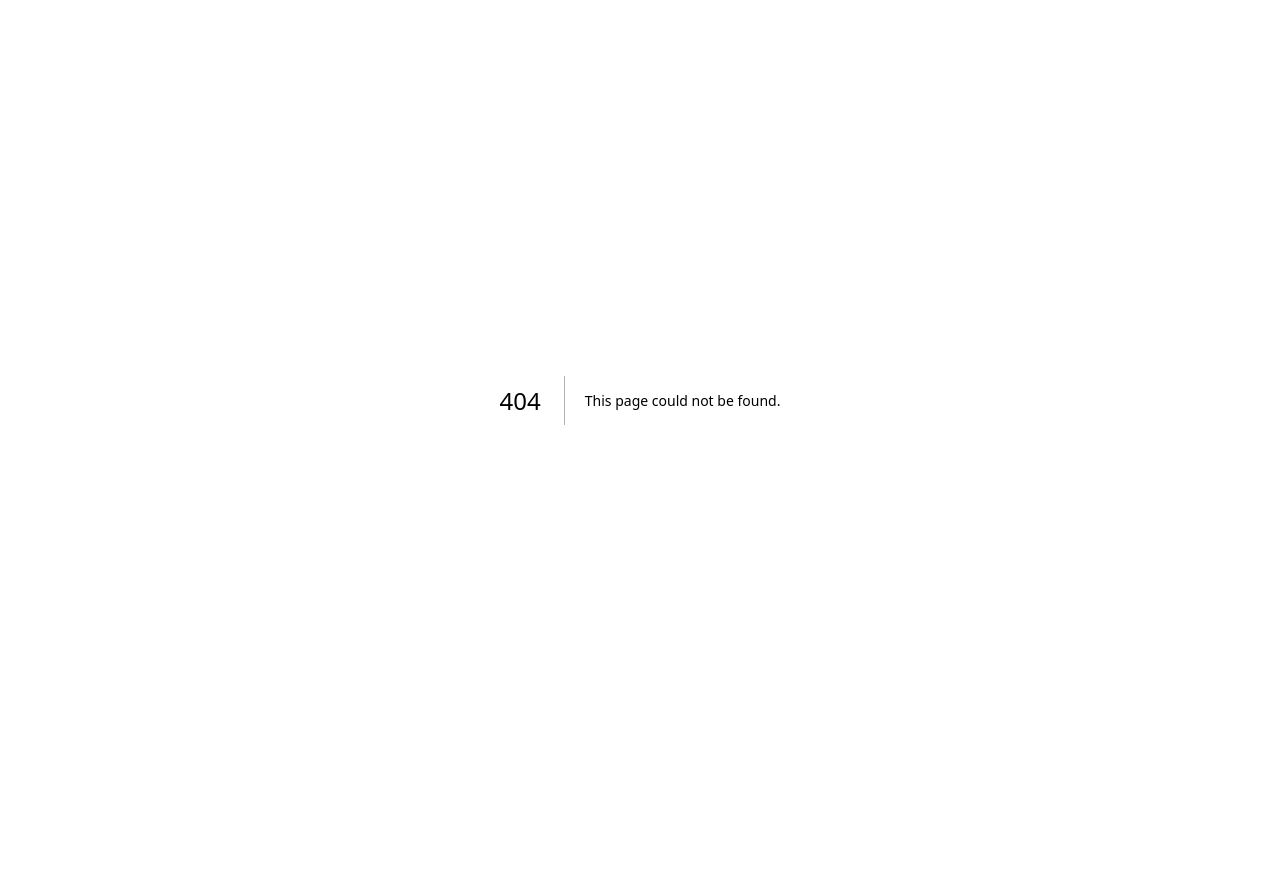
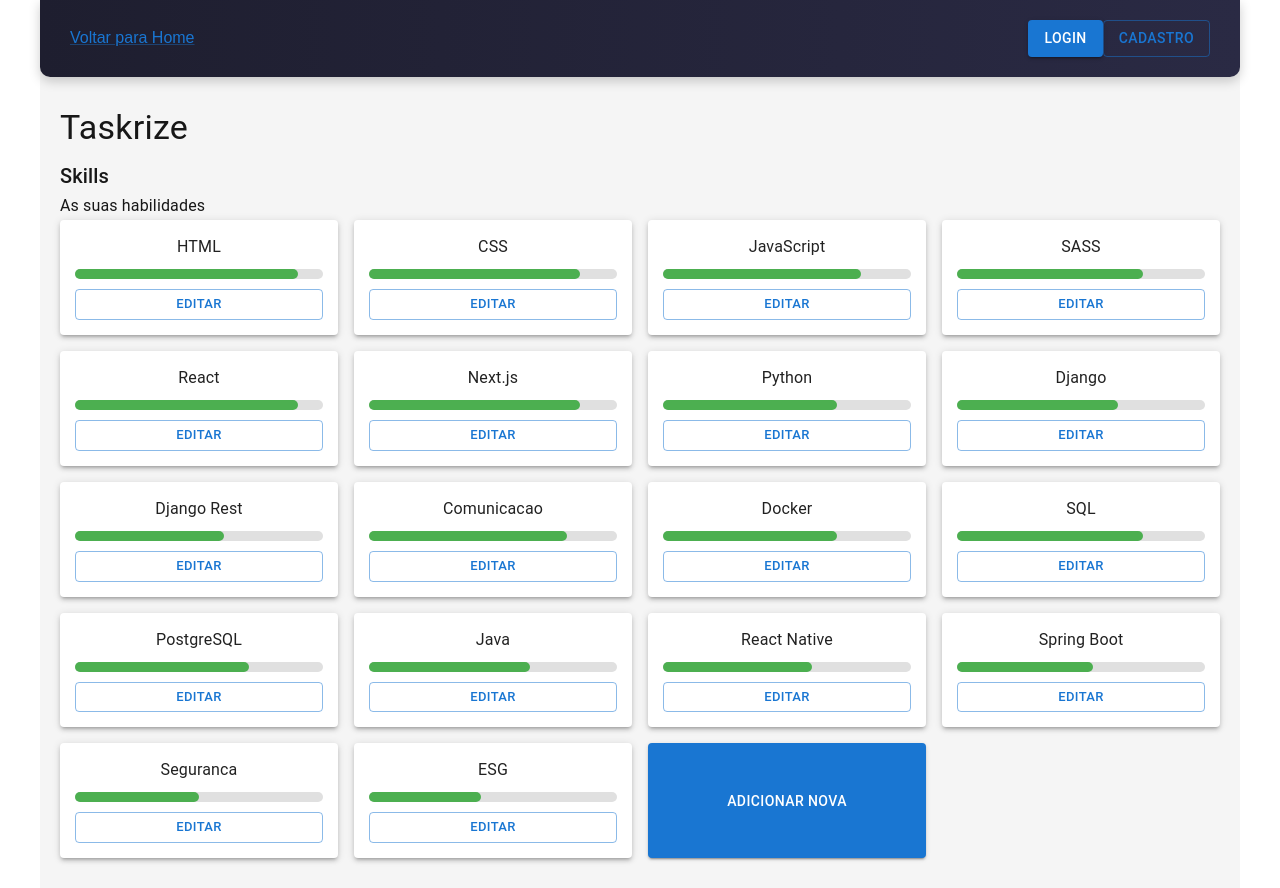
Before and after one commit to GabrielJordaoM/tcc_paginas, a Next.js app: page /skills in a window 1280 px wide. Before the commit this address had no page. Before the commit the page ends 800 px from the top, so only its background shows below. Built offline with nearby package versions, Linux system fonts and the light colour scheme.

Commit message:
Implementacao da pagina skills, esta ok, nescessaria mudanca de cores mais tarde

```diff
--- /dev/null
+++ b/app/skills/page.jsx
@@ -0,0 +1,168 @@
+"use client";
+
+import { useState } from 'react';
+import { Box, Button, Grid, Paper, Typography, Link, Modal, TextField, FormControlLabel, Checkbox } from '@mui/material';
+import styles from './styles.module.scss';
+
+const initialSkills = [
+  { name: 'HTML', level: 90, learning: false },
+  { name: 'CSS', level: 85, learning: false },
+  { name: 'JavaScript', level: 80, learning: false },
+  { name: 'SASS', level: 75, learning: false },
+  { name: 'React', level: 90, learning: false },
+  { name: 'Next.js', level: 85, learning: false },
+  { name: 'Python', level: 70, learning: false },
+  { name: 'Django', level: 65, learning: false },
+  { name: 'Django Rest', level: 60, learning: false },
+  { name: 'Comunicacao', level: 80, learning: false },
+  { name: 'Docker', level: 70, learning: false },
+  { name: 'SQL', level: 75, learning: false },
+  { name: 'PostgreSQL', level: 70, learning: false },
+  { name: 'Java', level: 65, learning: false },
+  { name: 'React Native', level: 60, learning: false },
+  { name: 'Spring Boot', level: 55, learning: false },
+  { name: 'Seguranca', level: 50, learning: false },
+  { name: 'ESG', level: 45, learning: false },
+];
+
+export default function Skills() {
+  const [skillList, setSkillList] = useState(initialSkills);
+  const [openModal, setOpenModal] = useState(false);
+  const [selectedSkill, setSelectedSkill] = useState(null);
+  const [skillName, setSkillName] = useState('');
+  const [skillLevel, setSkillLevel] = useState(0);
+  const [isLearning, setIsLearning] = useState(false);
+
+  const handleOpenModal = (skill) => {
+    setSelectedSkill(skill);
+    setSkillName(skill ? skill.name : '');
+    setSkillLevel(skill ? skill.level : 0);
+    setIsLearning(skill ? skill.learning : false);
+    setOpenModal(true);
+  };
+
+  const handleCloseModal = () => {
+    setOpenModal(false);
+    setSelectedSkill(null);
+  };
+
+  const handleSaveChanges = () => {
+    if (selectedSkill) {
+      // Edit existing skill
+      setSkillList(skillList.map((skill) =>
+        skill.name === selectedSkill.name
+          ? { ...skill, name: skillName, level: skillLevel, learning: isLearning }
+          : skill
+      ));
+    } else {
+      // Add new skill
+      setSkillList([...skillList, { name: skillName, level: skillLevel, learning: isLearning }]);
+    }
+    handleCloseModal();
+  };
+
+  const addSkill = () => {
+    setSelectedSkill(null);
+    setSkillName('');
+    setSkillLevel(0);
+    setIsLearning(false);
+    setOpenModal(true);
+  };
+
+  const handleLogin = () => {
+    console.log('Login clicked');
+    // Add login logic here
+  };
+
+  const handleRegister = () => {
+    console.log('Cadastro clicked');
+    // Add register logic here
+  };
+
+  return (
+    <Box className={styles.container}>
+      <header className={styles.header}>
+        <Link href="/" className={styles.backLink}>
+          Voltar para Home
+        </Link>
+        <Box>
+          <Button variant="contained" color="primary" className={styles.loginButton} onClick={handleLogin}>
+            Login
+          </Button>
+          <Button variant="outlined" color="primary" className={styles.registerButton} onClick={handleRegister}>
+            Cadastro
+          </Button>
+        </Box>
+      </header>
+      <main className={styles.main}>
+        <Typography variant="h4" gutterBottom>
+          Taskrize
+        </Typography>
+        <Typography variant="h6">Skills</Typography>
+        <Typography variant="subtitle1">As suas habilidades</Typography>
+        <Grid container spacing={2} className={styles.grid}>
+          {skillList.map((skill, index) => (
+            <Grid item xs={12} sm={6} md={4} lg={3} key={index}>
+              <Paper elevation={3} className={styles.skillCard}>
+                <Typography variant="body1">{skill.name}</Typography>
+                <div className={styles.progress}>
+                  <div
+                    className={styles.progressBar}
+                    style={{
+                      width: `${skill.level}%`,
+                      backgroundColor: skill.learning ? '#ab47bc' : '#4caf50',
+                    }}
+                  ></div>
+                </div>
+                <Button variant="outlined" size="small" onClick={() => handleOpenModal(skill)}>
+                  Editar
+                </Button>
+              </Paper>
+            </Grid>
+          ))}
+          <Grid item xs={12} sm={6} md={4} lg={3}>
+            <Button
+              variant="contained"
+              color="primary"
+              fullWidth
+              onClick={addSkill}
+              className={styles.addButton}
+            >
+              Adicionar Nova
+            </Button>
+          </Grid>
+        </Grid>
+      </main>
+      <Modal open={openModal} onClose={handleCloseModal}>
+        <Box className={styles.modal}>
+          <Typography variant="h6">Editar Habilidade</Typography>
+          <TextField
+            label="Nome da Habilidade"
+            value={skillName}
+            onChange={(e) => setSkillName(e.target.value)}
+            fullWidth
+            margin="normal"
+          />
+          <TextField
+            label="Nível (0-100)"
+            type="number"
+            value={skillLevel}
+            onChange={(e) => setSkillLevel(Math.min(100, Math.max(0, Number(e.target.value))))}
+            fullWidth
+            margin="normal"
+          />
+          <FormControlLabel
+            control={<Checkbox checked={isLearning} onChange={(e) => setIsLearning(e.target.checked)} />}
+            label="Estou Aprendendo"
+          />
+          <Button variant="contained" color="primary" onClick={handleSaveChanges}>
+            Salvar
+          </Button>
+          <Button variant="outlined" onClick={handleCloseModal} style={{ marginLeft: '10px' }}>
+            Cancelar
+          </Button>
+        </Box>
+      </Modal>
+    </Box>
+  );
+}
--- /dev/null
+++ b/app/skills/styles.module.scss
@@ -0,0 +1,107 @@
+.container {
+  padding: 0;
+  max-width: 1200px;
+  margin: 0 auto;
+  min-height: 100vh;
+  background-color: #f5f5f5; /* Light gray background for contrast */
+}
+
+.header {
+  display: flex;
+  justify-content: space-between;
+  align-items: center;
+  padding: 20px 30px;
+  background: linear-gradient(90deg, #1e1e2f, #2a2a44); /* Darker gradient for header */
+  border-bottom-left-radius: 10px;
+  border-bottom-right-radius: 10px;
+  box-shadow: 0 4px 12px rgba(0, 0, 0, 0.2);
+  color: white;
+  position: sticky;
+  top: 0;
+  z-index: 1000;
+}
+
+.backLink {
+  text-decoration: none;
+  color: white;
+  font-weight: bold;
+  transition: color 0.3s ease;
+  font-size: 1.1rem;
+}
+
+.backLink:hover {
+  color: #bbdefb;
+}
+
+.loginButton {
+  margin-right: 15px;
+  background-color: white;
+  color: #1e1e2f;
+  &:hover {
+    background-color: #e0e0e0;
+  }
+}
+
+.registerButton {
+  margin-left: 15px;
+  border-color: white;
+  color: white;
+  &:hover {
+    background-color: rgba(255, 255, 255, 0.2);
+  }
+}
+
+.main {
+  padding: 30px 20px;
+}
+
+.grid {
+  margin-top: 20px;
+}
+
+.skillCard {
+  padding: 15px;
+  text-align: center;
+  height: 100%;
+  display: flex;
+  flex-direction: column;
+  justify-content: space-between;
+  border-radius: 8px;
+  transition: box-shadow 0.3s ease;
+  background-color: white;
+  &:hover {
+    box-shadow: 0 4px 12px rgba(0, 0, 0, 0.1);
+  }
+}
+
+.progress {
+  width: 100%;
+  background-color: #e0e0e0;
+  border-radius: 5px;
+  margin: 10px 0;
+}
+
+.progressBar {
+  height: 10px;
+  border-radius: 5px;
+  transition: width 0.3s ease;
+}
+
+.modal {
+  position: absolute;
+  top: 50%;
+  left: 50%;
+  transform: translate(-50%, -50%);
+  width: 400px;
+  background-color: white;
+  padding: 20px;
+  border-radius: 8px;
+  box-shadow: 0 2px 10px rgba(0, 0, 0, 0.1);
+}
+
+.addButton {
+  height: 100%;
+  display: flex;
+  align-items: center;
+  justify-content: center;
+}
--- a/tsconfig.json
+++ b/tsconfig.json
@@ -22,6 +22,6 @@
       "@/*": ["./*"]
     }
   },
-  "include": ["next-env.d.ts", "**/*.ts", "**/*.tsx", ".next/types/**/*.ts"],
+  "include": ["next-env.d.ts", "**/*.ts", "**/*.tsx", ".next/types/**/*.ts", "app/skills/page.jsx"],
   "exclude": ["node_modules"]
 }
```
